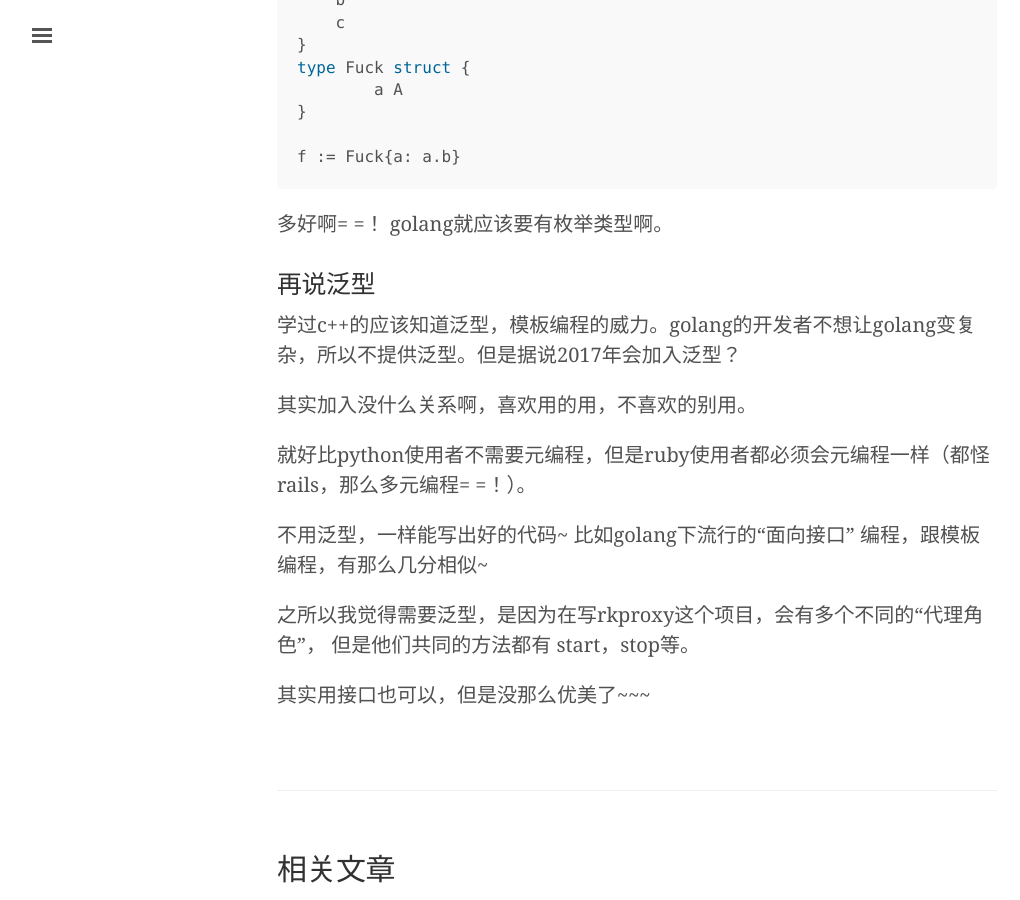
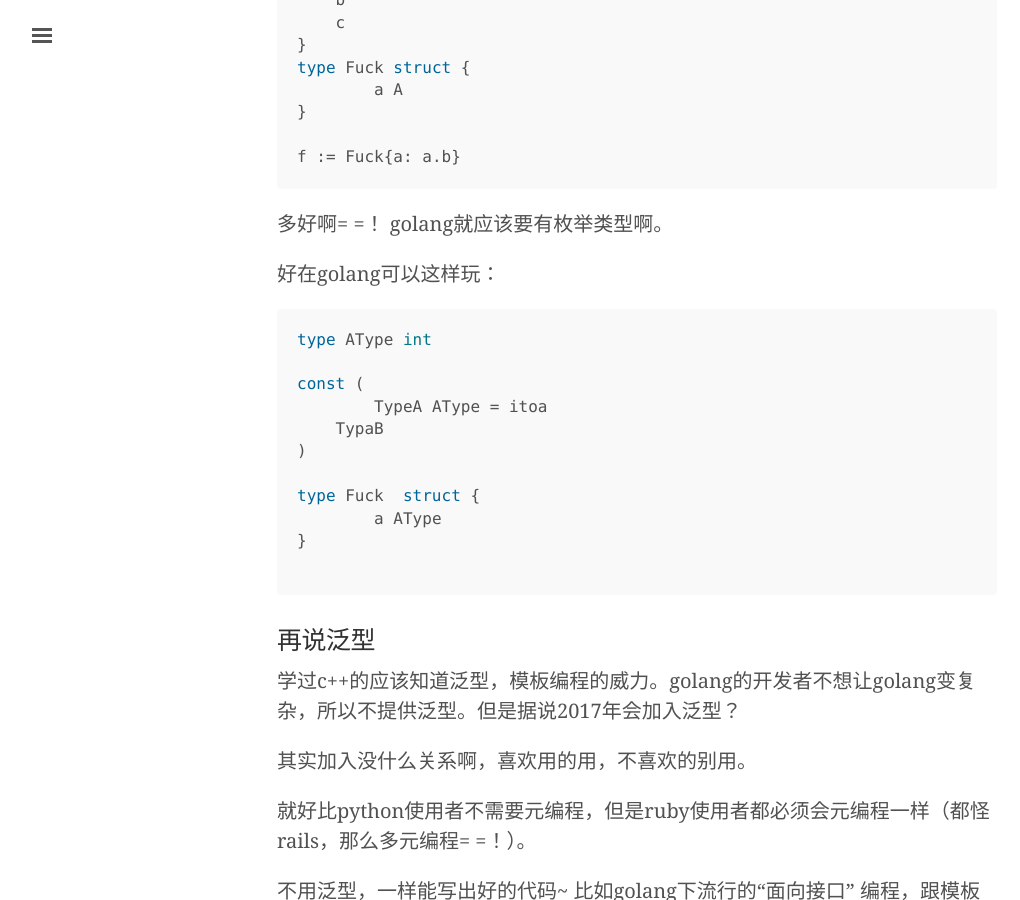
Before and after one commit to molizz/molizz, a Jekyll site: the page built from _posts/2017-02-26-golang-no-enum-and-generic.md, in a window 1280 px wide and 900 px high, scrolled down 1058 px. Shown: the whole window, without its empty margins (3-1023 px from the left). Built offline with Jekyll 4.4.1, drawn with Linux system fonts in a browser that asks for light colours; our own code applies the rules of GitHub Pages for plain Markdown files; comment, search, counter and statistics services are not loaded.

Commit message:
Updated 2017-02-26-golang-no-enum-and-generic.md

````diff
--- a/_posts/2017-02-26-golang-no-enum-and-generic.md
+++ b/_posts/2017-02-26-golang-no-enum-and-generic.md
@@ -52,6 +52,21 @@
 
 多好啊= =！ golang就应该要有枚举类型啊。
 
+好在golang可以这样玩：
+```golang
+type AType int
+
+const (
+	TypeA AType = itoa
+    TypaB
+)
+
+type Fuck  struct {
+	a AType
+}
+
+```
+
 
 ### 再说泛型
 
````
